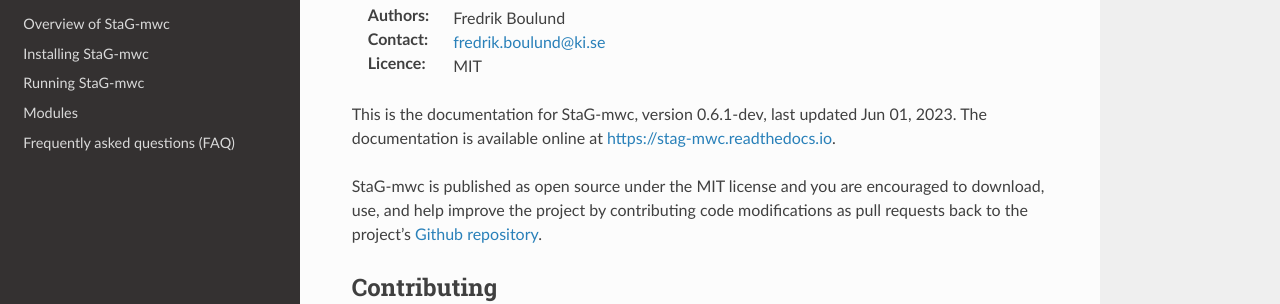
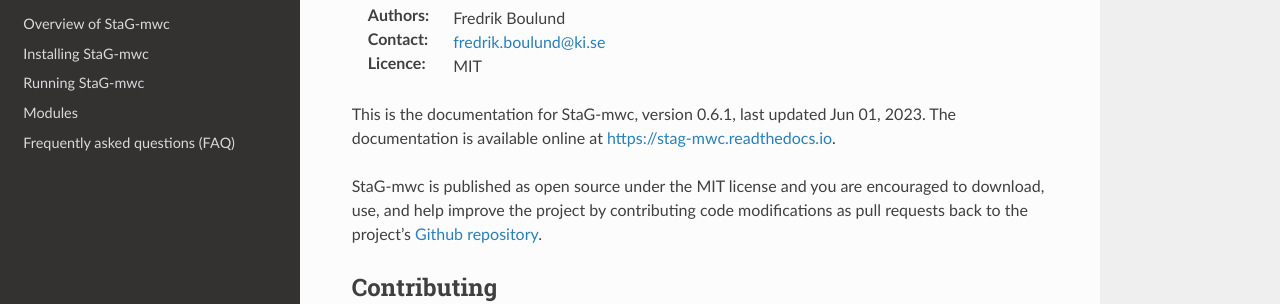
Before and after one commit to ctmrbio/stag-mwc, a Sphinx documentation site: the page built from docs/source/index.rst, in a window 1280 px wide and 900 px high, scrolled down 1148 px. Shown: the part 153-457 px from the top of the window. Built offline with Sphinx 7.4.7 and the Read the Docs theme 2.0.0, drawn with Linux system fonts in a browser that asks for light colours.

Commit message:
Prepare for 0.6.1 release

```diff
--- a/docs/source/conf.py
+++ b/docs/source/conf.py
@@ -58,7 +58,7 @@
 # The short X.Y version.
 version = '0.6.1'
 # The full version, including alpha/beta/rc tags.
-release = '0.6.1-dev'
+release = '0.6.1'
 
 # reStructuredText prolog contains a string of reStructuredText that will be
 # included at the beginning of every source file that is read.
```
Also changed, not shown: CHANGELOG.md (+1 -1 lines), 1 other file.
